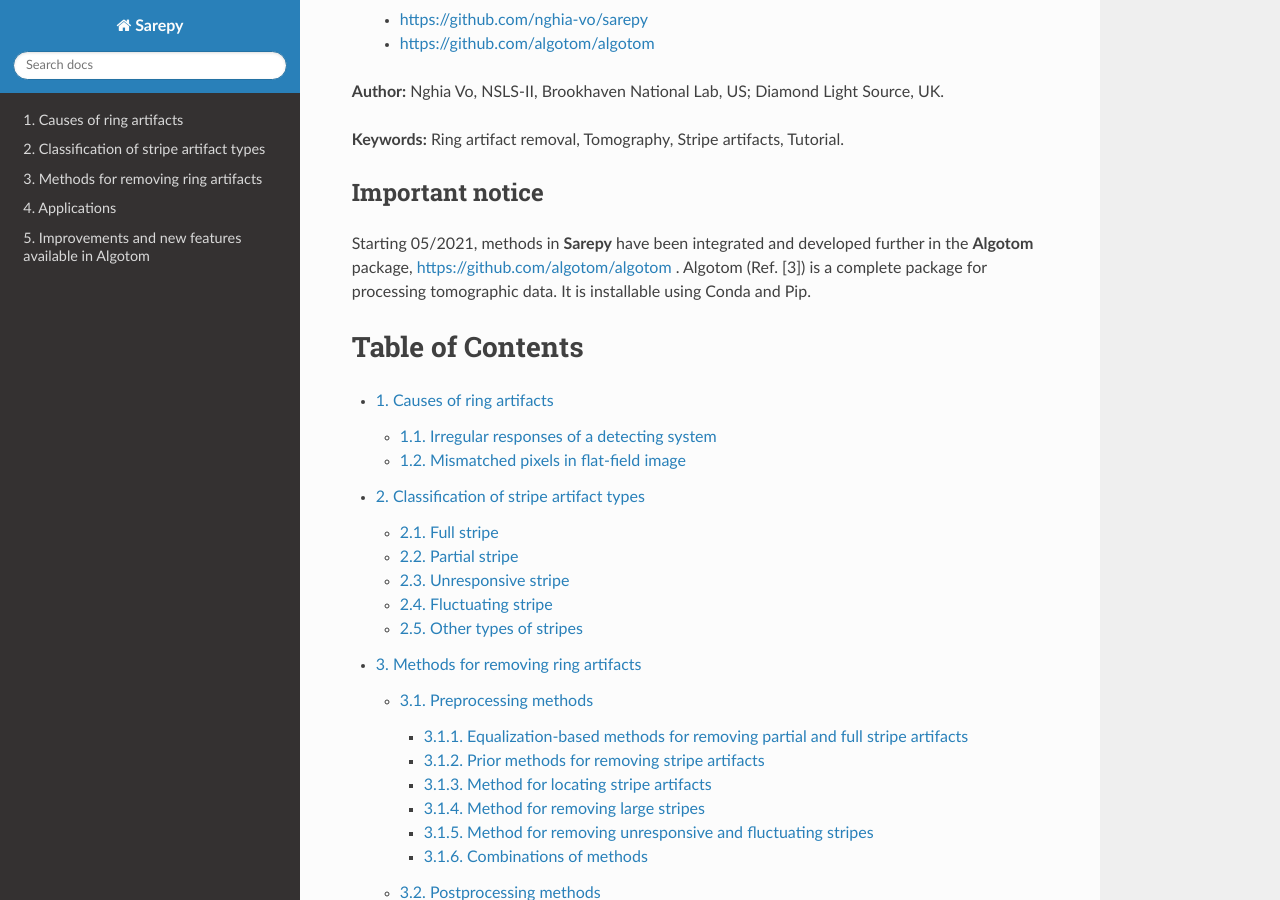
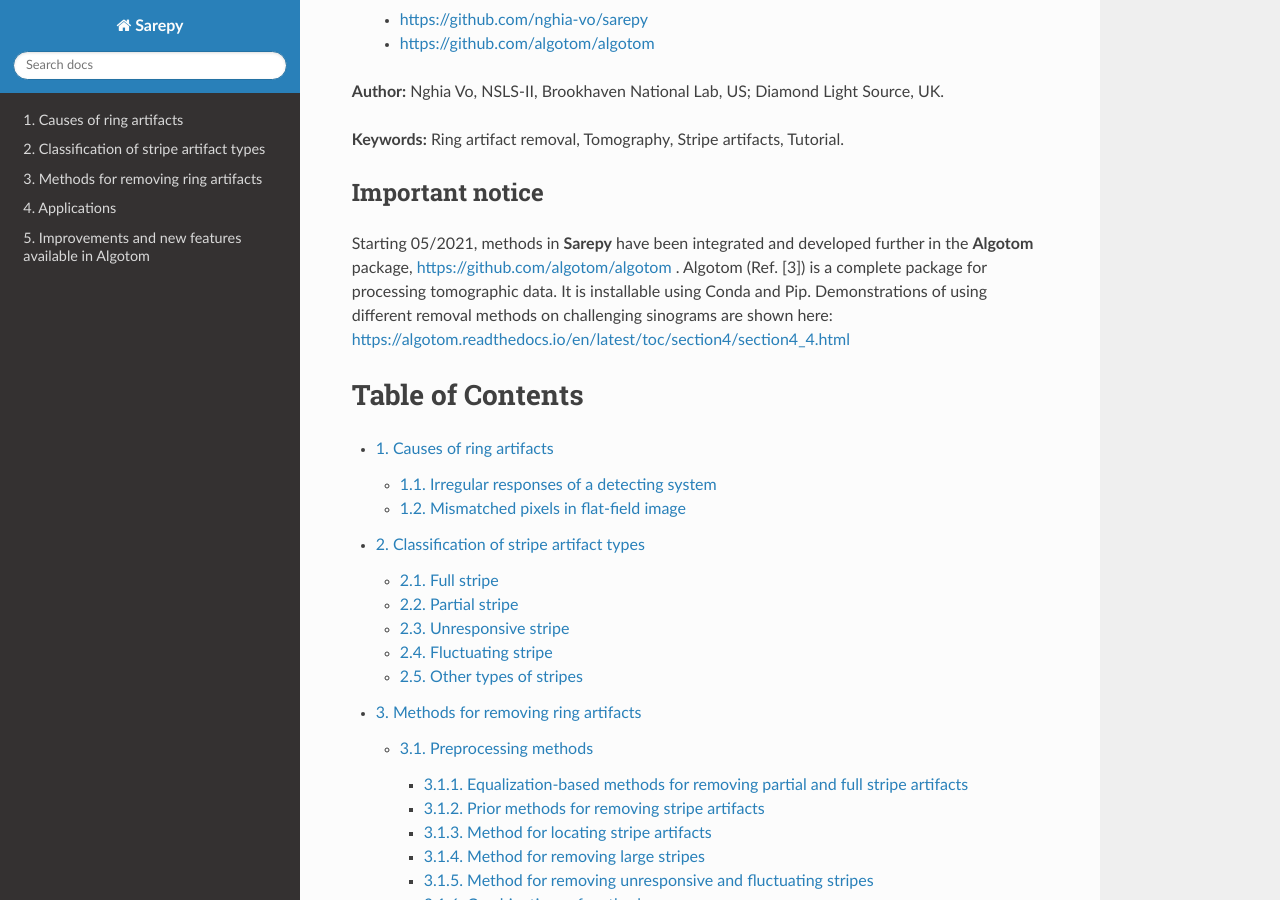
Before and after one commit to nghia-vo/sarepy, a Sphinx documentation site: the page built from doc/source/index.rst, in a window 1280 px wide and 900 px high, scrolled down 729 px. Built offline with Sphinx 7.4.7 and the Read the Docs theme 2.0.0, drawn with Linux system fonts in a browser that asks for light colours.

Commit message:
Add challenging data

```diff
--- a/doc/source/index.rst
+++ b/doc/source/index.rst
@@ -28,6 +28,8 @@
 Starting 05/2021, methods in **Sarepy** have been integrated and developed further in
 the **Algotom** package, https://github.com/algotom/algotom . Algotom (Ref. [3])
 is a complete package for processing tomographic data. It is installable using Conda and Pip.
+Demonstrations of using different removal methods on challenging sinograms are shown here:
+https://algotom.readthedocs.io/en/latest/toc/section4/section4_4.html
 
 Table of Contents
 =================
```
Also changed, not shown: README.md (+1 -0 lines), 6 other files.
